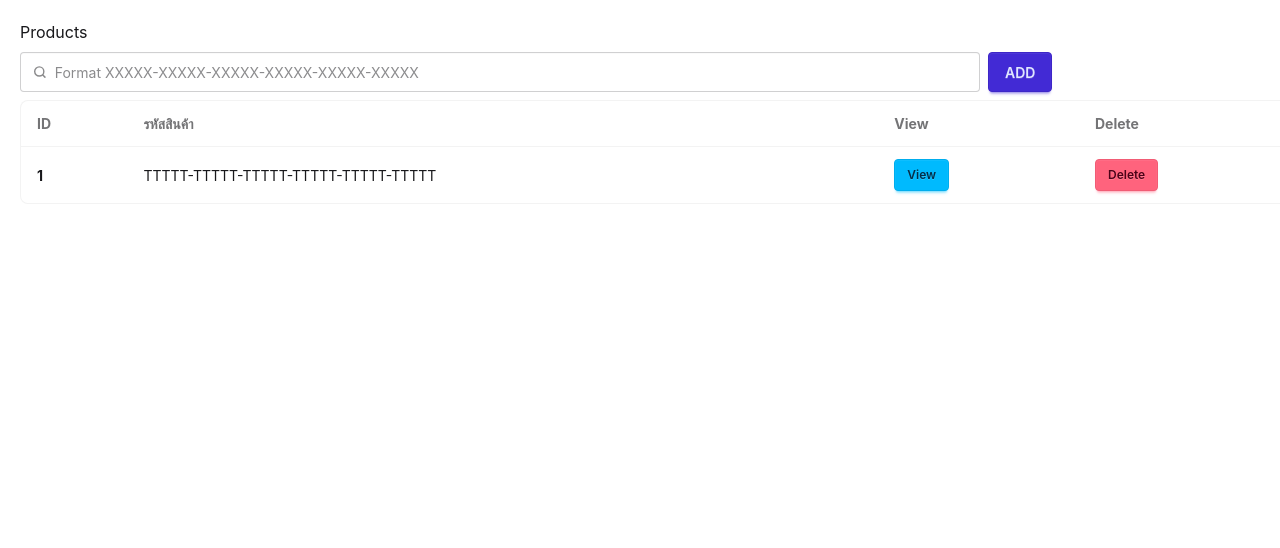
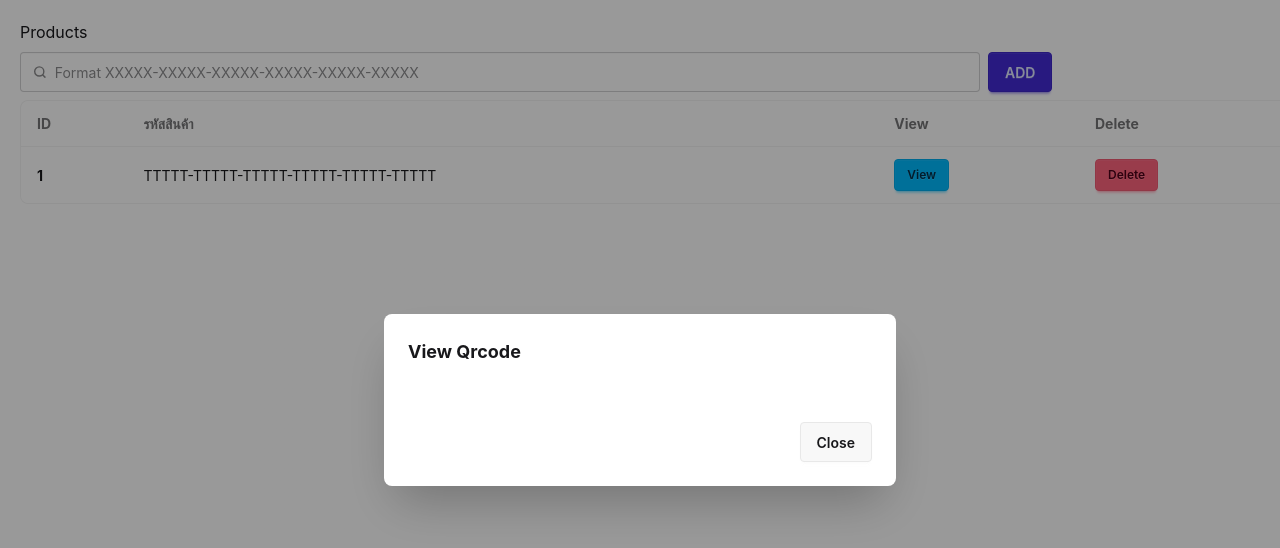
Before and after one commit to Tanachuns/test-07, a React (Vite) app in the folder client/: page / in a window 1280 px wide. Both pictures are taken after a click on the button "View". Shown: the top 548 px of the page. Built offline with nearby package versions, Linux system fonts and the light colour scheme.

Commit message:
add modal

```diff
--- a/client/src/components/product/ProductTable.jsx
+++ b/client/src/components/product/ProductTable.jsx
@@ -1,9 +1,11 @@
 import React, {useEffect} from 'react';
 import axios from "axios";
+import Modal from "../shared/Modal.jsx";
 
 const ProductTable = () => {
 
     const [products, setProducts] = React.useState([]);
+    const [qrModalOpen, setQrModalOpen] = React.useState(false);
 
 
     const getsProduct = ()=>{
@@ -26,10 +28,13 @@ const ProductTable = () => {
     }
 
 
+
+
     useEffect(getsProduct,[])
 
 
     return (
+        <>
             <div className="overflow-x-auto rounded-box border border-base-content/5 bg-base-100">
                 <table className="table">
                     {/* head */}
@@ -47,14 +52,15 @@ const ProductTable = () => {
                         <tr key={index}>
                             <th>{index+1}</th>
                             <td>{item.productCode}</td>
-                            <td><button className="btn btn-sm btn-info">View</button></td>
+                            <td><button onClick={()=>setQrModalOpen(true)} className="btn btn-sm btn-info">View</button></td>
                             <td><button className="btn btn-sm btn-error">Delete</button></td>
                         </tr>
                     ))}
                     </tbody>
                 </table>
             </div>
-
+            <Modal open={qrModalOpen} title={"View Qrcode"}  onClose={()=>setQrModalOpen(false)} />
+        </>
     );
 };
 
--- /dev/null
+++ b/client/src/components/shared/Modal.jsx
@@ -0,0 +1,40 @@
+import React, {useEffect, useRef} from 'react';
+
+
+const Modal = ({ open, title, children, onClose }) => {
+    const dialogRef = useRef(null);
+
+    useEffect(() => {
+        if (open) {
+            dialogRef.current.showModal();
+        } else {
+            dialogRef.current.close();
+        }
+    }, [open]);
+    return (
+     <>
+         <dialog ref={dialogRef} className="modal">
+         <div className="modal-box">
+
+             {/* Header */}
+             <h3 className="font-bold text-lg">{title}</h3>
+
+             {/* Body */}
+             <div className="py-4">
+                 {children}
+             </div>
+
+             {/* Footer */}
+             <div className="modal-action">
+                 <button className="btn" onClick={onClose}>
+                     Close
+                 </button>
+             </div>
+
+         </div>
+     </dialog>
+     </>
+    );
+};
+
+export default Modal;
```
Lines whose indentation alone changed are shown as unchanged.
